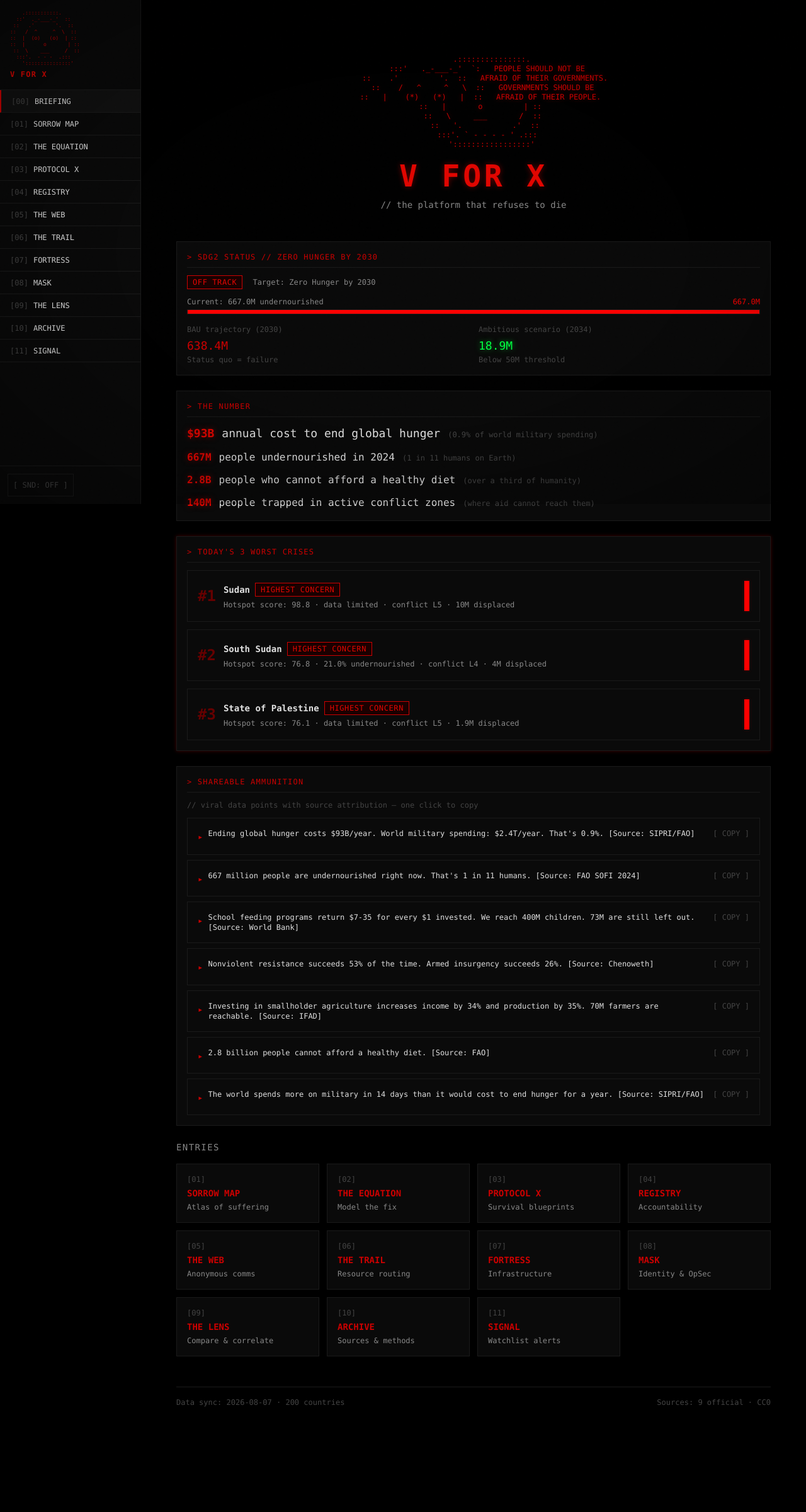
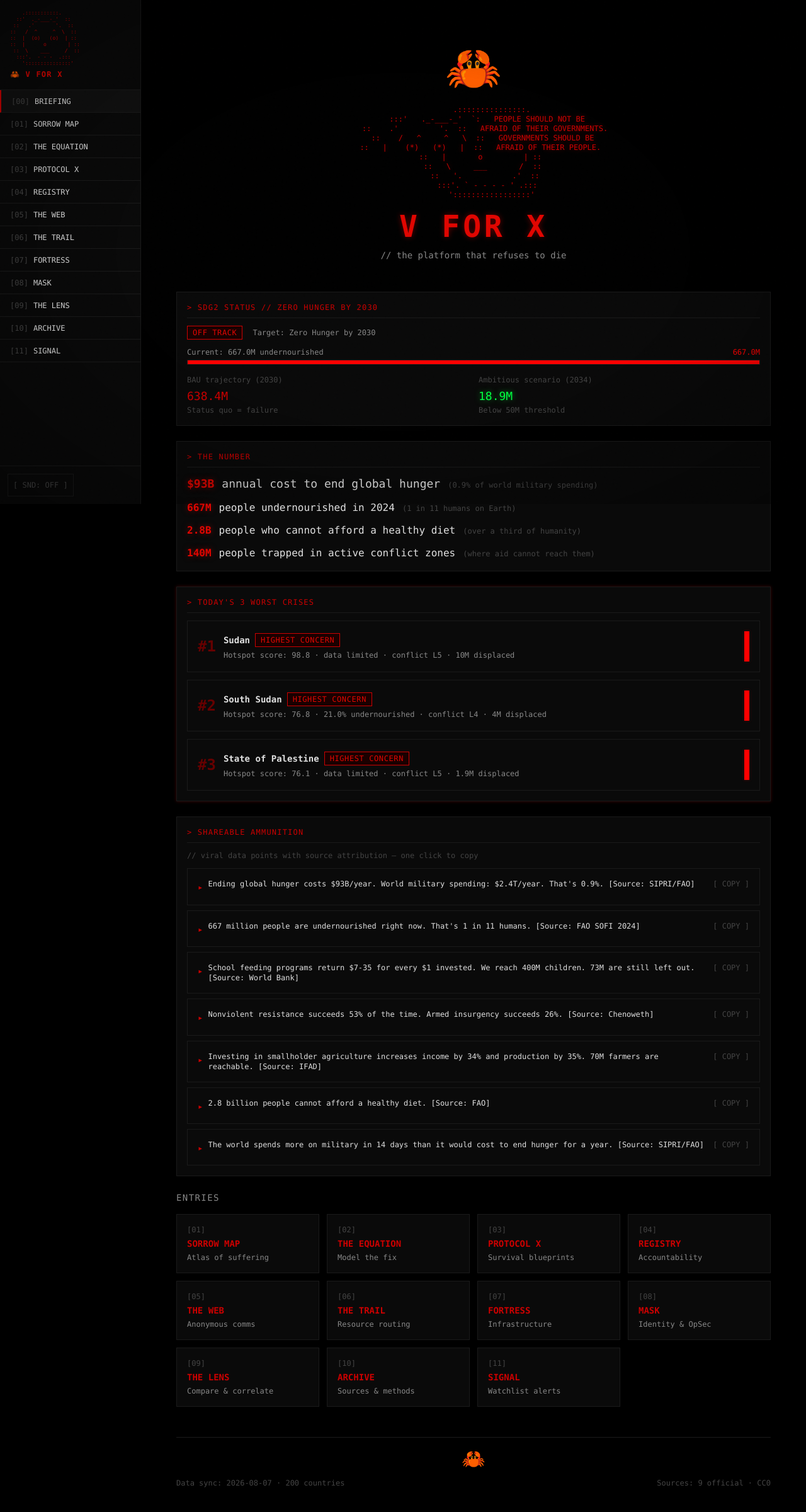
Before and after one commit to mouracleiton/v_for_x, a Next.js app: page / in a window 1280 px wide. Shown: the top 2400 px of the page at 63% size. Before the commit the page ends 2306 px from the top, so only its background shows below. Built offline with nearby package versions, Linux system fonts and the light colour scheme.

Commit message:
🦀 add prominent crab emoji across site
- Hero: large pulsing crab above ASCII art
- Desktop sidebar logo: crab before 'V FOR X'
- Mobile top bar: crab replaces 'V' in logo
- Footer: centered crab

```diff
--- a/app/page.tsx
+++ b/app/page.tsx
@@ -64,6 +64,7 @@ export default function HomePage() {
     <div className="p-3 sm:p-6 md:p-10 max-w-5xl mx-auto">
       {/* Hero */}
       <div className="text-center mb-12 pt-8">
+        <div className="text-5xl md:text-7xl mb-2 animate-pulse">🦀</div>
         <pre data-ascii-hero className="text-blood text-[6px] sm:text-[10px] md:text-xs leading-tight inline-block glow-blood" aria-hidden="true">{`
         .:::::::::::::::.
       :::'   ._-___-_'  \`:   PEOPLE SHOULD NOT BE
@@ -237,6 +238,7 @@ export default function HomePage() {
 
       {/* Footer */}
       <footer className="border-t border-border-dim pt-4 pb-8">
+        <div className="text-center text-3xl mb-3">🦀</div>
         <div className="flex flex-col md:flex-row justify-between gap-2 text-xs text-content-dim">
           <span>Data sync: {data.metadata.created} · {data.metadata.total_countries} countries</span>
           <span>Sources: {data.metadata.sources.length} official · CC0</span>
--- a/components/shared/BranchNav.tsx
+++ b/components/shared/BranchNav.tsx
@@ -62,8 +62,8 @@ export default function BranchNav() {
           onClick={() => sound.nav()}
         >
           <pre className="text-blood text-[8px] leading-tight">{guyFawkesAscii}</pre>
-          <div className="text-blood-bright text-xs font-bold tracking-widest mt-1">
-            V FOR X
+          <div className="text-blood-bright text-xs font-bold tracking-widest mt-1 flex items-center gap-1">
+            🦀 V FOR X
           </div>
         </Link>
 
@@ -104,7 +104,7 @@ export default function BranchNav() {
             className="text-blood-bright text-sm font-bold tracking-widest"
             onClick={() => sound.nav()}
           >
-            <span className="text-blood">V</span> FOR X
+            <span className="text-blood">🦀</span> FOR X
           </Link>
           <div className="flex items-center gap-2">
             <SoundToggle />
```
